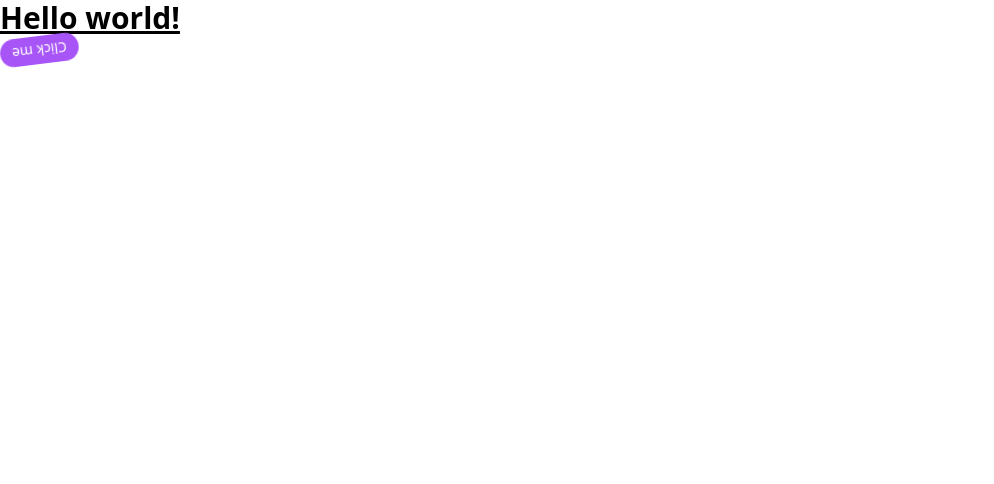
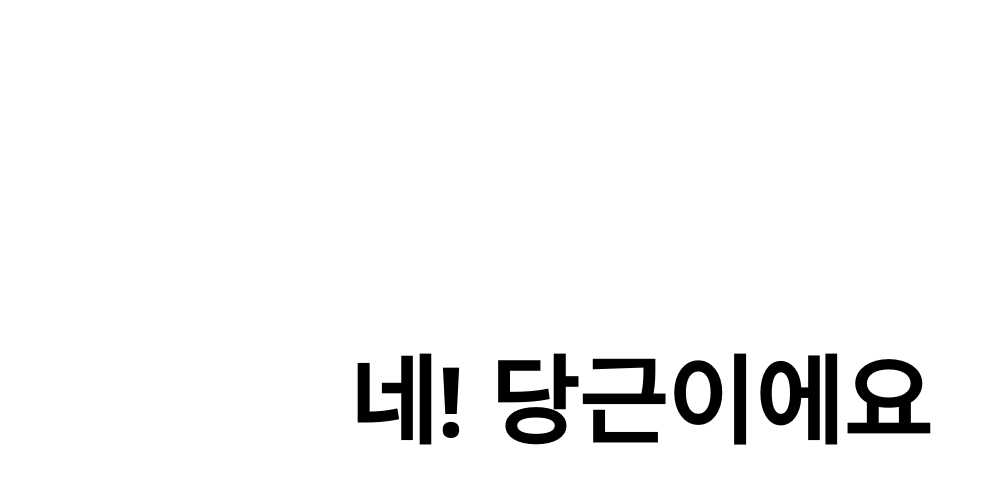
Before and after one commit to dev-hobin/daangn-brand-page, a React (Vite) app: page / in a window 1280 px wide. Shown: the top 484 px of the page, without its empty margins (0-994 px from the left). Built offline with nearby package versions, Linux system fonts and the light colour scheme.

Commit message:
feat: 당근 스플릿 애니메이션 기본 구현

```diff
--- a/src/App.tsx
+++ b/src/App.tsx
@@ -1,50 +1,57 @@
-import gsap from 'gsap'
 import { useGSAP } from '@gsap/react'
-import { tv } from 'tailwind-variants'
-
-const button = tv({
-  base: 'rounded-full bg-blue-50 font-medium text-white active:opacity-80',
-  variants: {
-    color: {
-      primary: 'bg-blue-500 text-white',
-      secondary: 'bg-purple-500 text-white',
-    },
-    size: {
-      sm: 'text-sm',
-      md: 'text-base',
-      lg: 'px-4 py-3 text-lg',
-    },
-  },
-  compoundVariants: [
-    {
-      size: ['sm', 'md'],
-      class: 'px-3 py-1',
-    },
-  ],
-  defaultVariants: {
-    size: 'md',
-    color: 'primary',
-  },
-})
+import { gsap } from 'gsap'
 
 function App() {
   useGSAP(() => {
-    gsap.to('.button', { rotation: 180, repeat: -1, ease: 'none' })
+    const tl = gsap.timeline()
+
+    tl.from('.question-letter', {
+      visibility: 'hidden',
+      position: 'absolute',
+      ease: 'power3.out',
+      stagger: 0.15,
+    })
+      .to(
+        '.question',
+        {
+          yPercent: -50,
+          opacity: 0,
+          ease: 'power3.inOut',
+        },
+        '+=1',
+      )
+      .from(
+        '.answer-letter',
+        {
+          opacity: 0,
+          yPercent: 100,
+          stagger: {
+            amount: 0.1,
+          },
+          ease: 'back.out(1.7)',
+        },
+        '-=25%',
+      )
   })
-
   return (
-    <>
-      <h1 className='text-3xl font-bold underline'>Hello world!</h1>
-      <button
-        className={button({
-          size: 'sm',
-          color: 'secondary',
-          className: 'button',
-        })}
-      >
-        Click me
-      </button>
-    </>
+    <main>
+      <section className='grid h-screen place-content-center'>
+        <h1 className='relative flex flex-col items-center overflow-hidden py-12 text-8xl font-black'>
+          <div className='question absolute inset-x-0 inset-y-12 text-center'>
+            <span className='question-letter'>당</span>
+            <span className='question-letter'>근</span>
+            <span className='question-letter'>이</span>
+            <span className='question-letter'>세</span>
+            <span className='question-letter'>요</span>
+            <span>?</span>
+          </div>
+          <div className='answer flex'>
+            <span className='answer-letter'>네!</span>
+            <span className='answer-letter'>&nbsp;당근이에요</span>
+          </div>
+        </h1>
+      </section>
+    </main>
   )
 }
 
```
